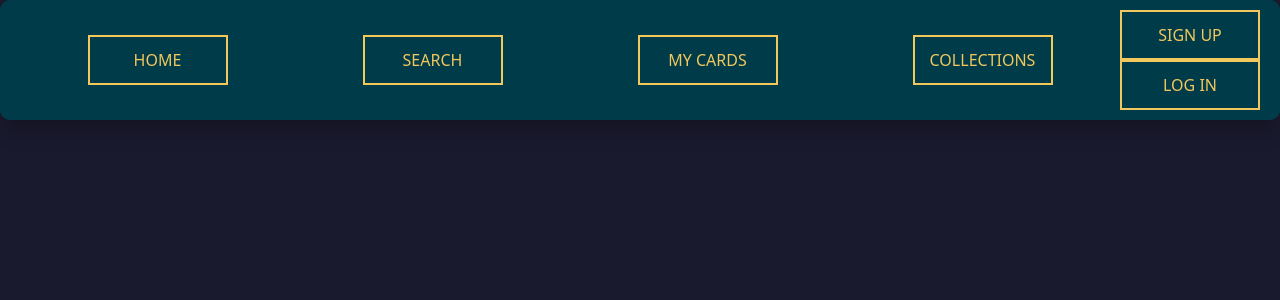
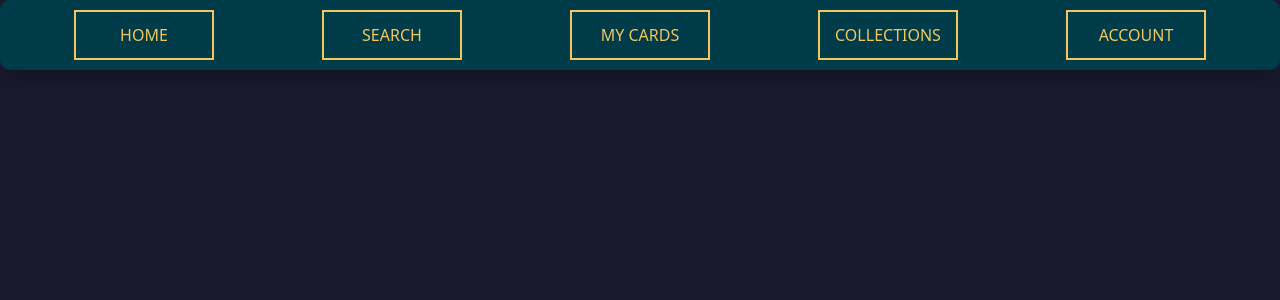
Before and after one commit to COS420-S2025/Team-C, a React (Create React App) app: page /search in a window 1280 px wide. Shown: the top 300 px of the page. Built offline with nearby package versions, Linux system fonts and the light colour scheme.

Commit message:
Condense sign-up/log-in into Account page

```diff
--- a/src/components/navbar/navbar.tsx
+++ b/src/components/navbar/navbar.tsx
@@ -1,6 +1,6 @@
 import { Link } from "react-router-dom";
 
-export default function Navbar() {
+export default function Navbar(): React.JSX.Element {
   return (
     <div className="app-navbar">
       <nav>
@@ -17,13 +17,8 @@ export default function Navbar() {
           <Link to="/collections" className="app-navbar-item">
             Collections
           </Link>
-        </ul>
-        <ul>
-          <Link to="/sign-up" className="app-navbar-item">
-            Sign Up
-          </Link>
-          <Link to="/log-in" className="app-navbar-item">
-            Log In
+          <Link to="/account" className="app-navbar-item">
+            Account
           </Link>
         </ul>
       </nav>
```
